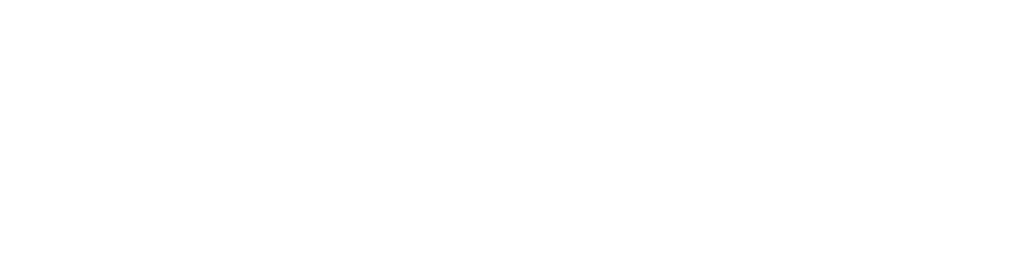
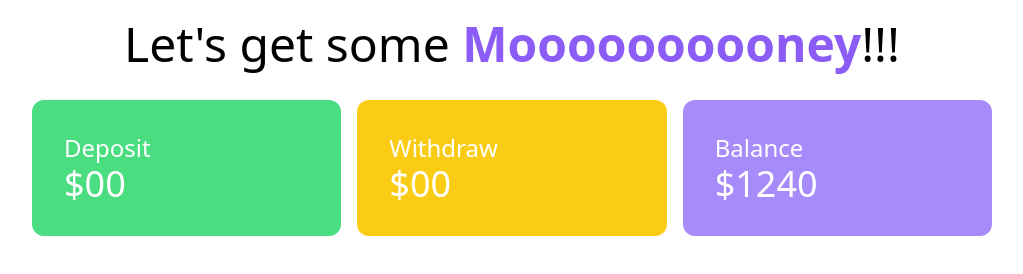
Before and after one commit to webhero-nur/baap-er-bank, a plain HTML site: page bank.html in a window 1280 px wide. Shown: the whole page, without its empty margins (128-1151 px from the left). Drawn offline with nearby package versions, Linux system fonts and the light colour scheme.

Commit message:
login-bank file connection done, amount fields in bank complete

```diff
--- a/bank.html
+++ b/bank.html
@@ -0,0 +1,39 @@
+<!DOCTYPE html>
+<html lang="en">
+
+<head>
+    <meta charset="UTF-8">
+    <meta http-equiv="X-UA-Compatible" content="IE=edge">
+    <meta name="viewport" content="width=device-width, initial-scale=1.0">
+    <title>Bank Inside</title>
+    <script src="https://cdn.tailwindcss.com"></script>
+</head>
+
+<body>
+    <header>
+        <h1 class="text-5xl text-center mt-5">Let's get some <span
+                class="font-semibold text-violet-500">Moooooooooney</span>!!!
+        </h1>
+    </header>
+    <main>
+        <section class="mt-8">
+            <div class="grid grid-cols-3 gap-4 w-9/12 mx-auto">
+                <div class="bg-green-400 p-8 text-white rounded-xl">
+                    <h4 class="text-2xl">Deposit</h4>
+                    <h2 class="text-4xl">$00</h2>
+                </div>
+                <div class="bg-yellow-400 p-8 text-white rounded-xl">
+                    <h4 class="text-2xl">Withdraw</h4>
+                    <h2 class="text-4xl">$00</h2>
+                </div>
+                <div class="bg-violet-400 p-8 text-white rounded-xl">
+                    <h4 class="text-2xl">Balance</h4>
+                    <h2 class="text-4xl">$1240</h2>
+                </div>
+            </div>
+        </section>
+    </main>
+    <script src="js/login.js"></script>
+</body>
+
+</html>
--- a/js/login.js
+++ b/js/login.js
@@ -14,9 +14,9 @@ document.getElementById('btn-submit').addEventListener('click', function () {
     // DANGER: DON NOT VERIFY email password on the client side
     // step-4: verify email and password
     if (email === 'nur@alo.com' && password === 'passcode') {
-        console.log('valid user');
+        location.href = 'bank.html';
     }
     else {
-        console.log('invalid user');
+        alert('invalid user');
     }
 });
```
Also changed, not shown: index.html (+0 -11 lines).
